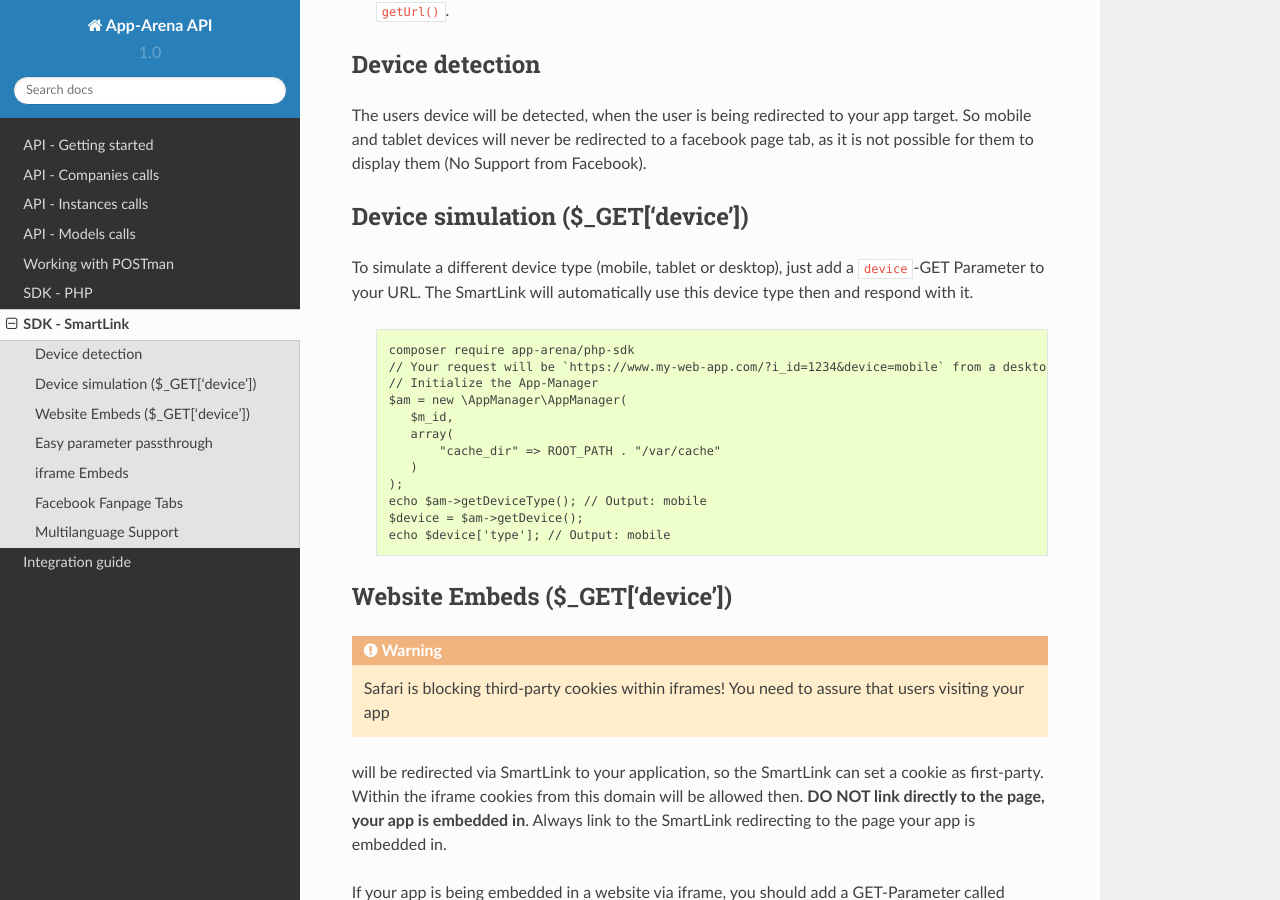
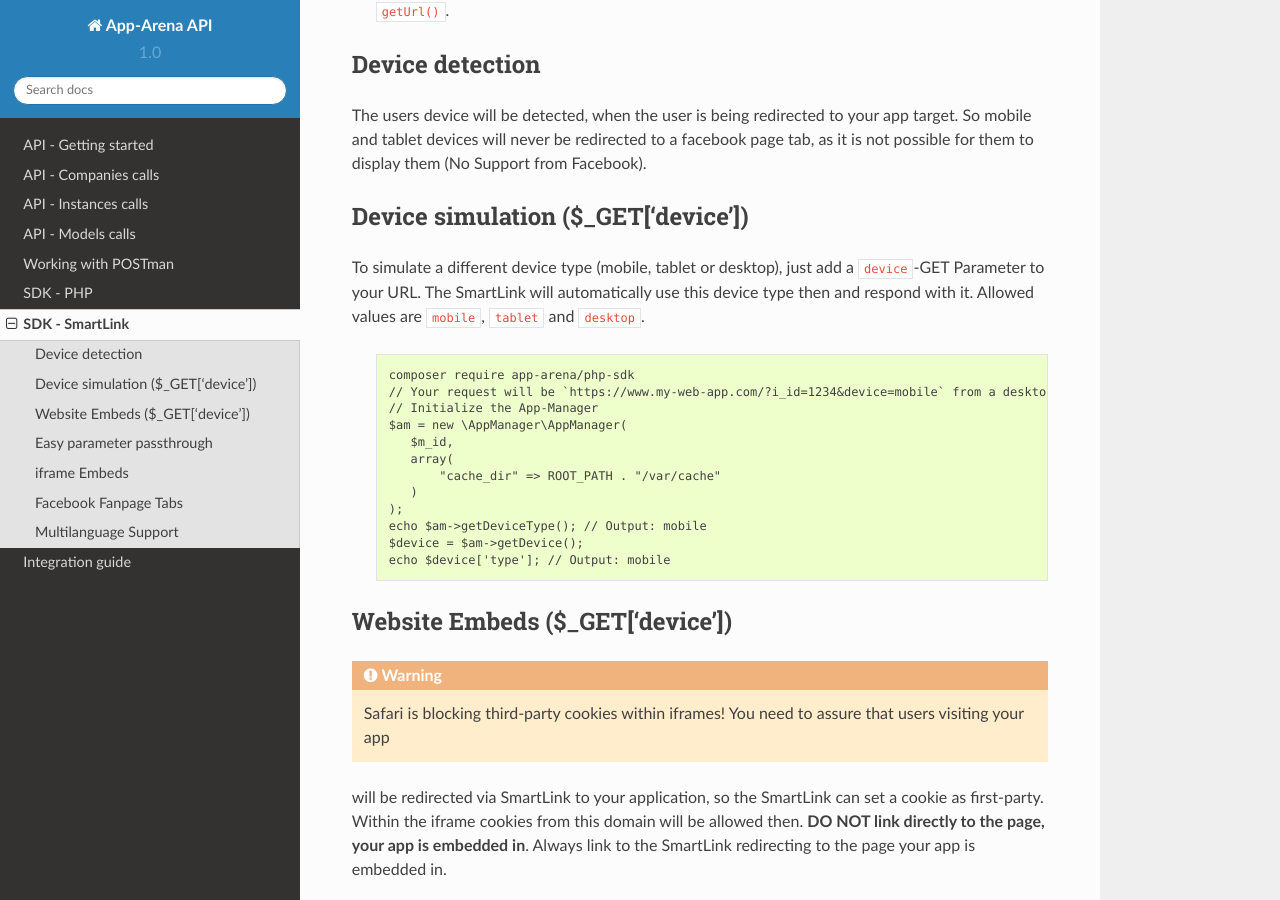
Before and after one commit to apparena/docs, a Sphinx documentation site: the page built from docs/sdk/php/190-smartlink.rst, in a window 1280 px wide and 900 px high, scrolled down 309 px. Built offline with Sphinx 7.4.7 and the Read the Docs theme 2.0.0, drawn with Linux system fonts in a browser that asks for light colours.

Commit message:
Update documentation regarding device simulation

```diff
--- a/docs/sdk/php/190-smartlink.rst
+++ b/docs/sdk/php/190-smartlink.rst
@@ -18,7 +18,8 @@ Device simulation ($_GET['device'])
 ~~~~~~~~~~~~~~~~~~~~~~~~~~~~~~~~~~~
 
 To simulate a different device type (mobile, tablet or desktop), just add a ``device``-GET Parameter to your URL. The
-SmartLink will automatically use this device type then and respond with it.
+SmartLink will automatically use this device type then and respond with it. Allowed values are ``mobile``, ``tablet``
+and ``desktop``.
 
     ::
 
```
